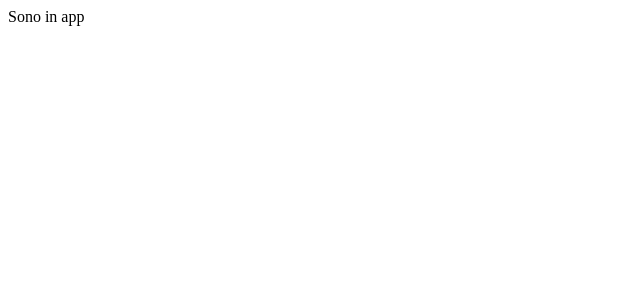
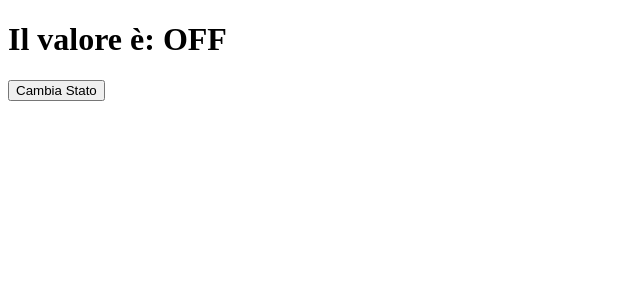
Before and after one commit to AngelaFerraro18/ex-react-snack-customhooks, a React (Vite) app: page / in a window 1280 px wide. Shown: the top 300 px of the page, without its empty margins (0-640 px from the left). Built offline with nearby package versions, Linux system fonts and the light colour scheme.

Commit message:
feat: snack 1 completed

```diff
--- a/src/App.jsx
+++ b/src/App.jsx
@@ -1,10 +1,16 @@
+
+import useSwitch from "./useSwitch";
 
 function App() {
 
+  const [isOn, toggle] = useSwitch();
 
   return (
     <>
-      Sono in app
+      <div>
+        <h1>Il valore è: {isOn ? "ON" : "OFF"}</h1>
+        <button onClick={toggle}>Cambia Stato</button>
+      </div>
     </>
   )
 }
--- /dev/null
+++ b/src/useSwitch.jsx
@@ -0,0 +1,24 @@
+/* Creare un custom hook per alternare un valore booleano tra true e false.
+
+Cosa deve fare?
+
+Inizialmente false.
+Ritorna il valore attuale e una funzione toggle() per cambiarlo.
+Quando toggle() viene chiamato, il valore passa da true → false e viceversa. */
+
+import { useState } from "react";
+
+
+function useSwitch() {
+
+    const [isOn, setIsOn] = useState(false);
+
+    function toggle() {
+        setIsOn(prev => !prev);
+    }
+
+    return [isOn, toggle];
+
+}
+
+export default useSwitch;
```
